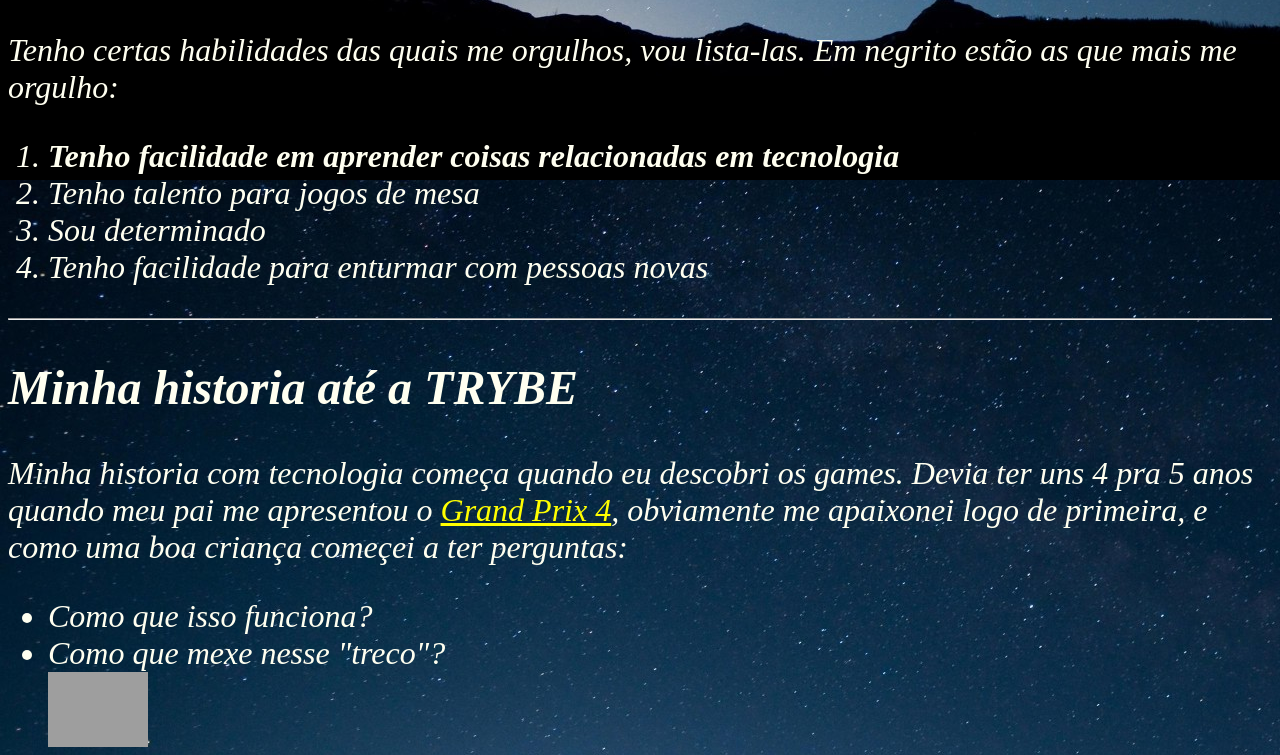
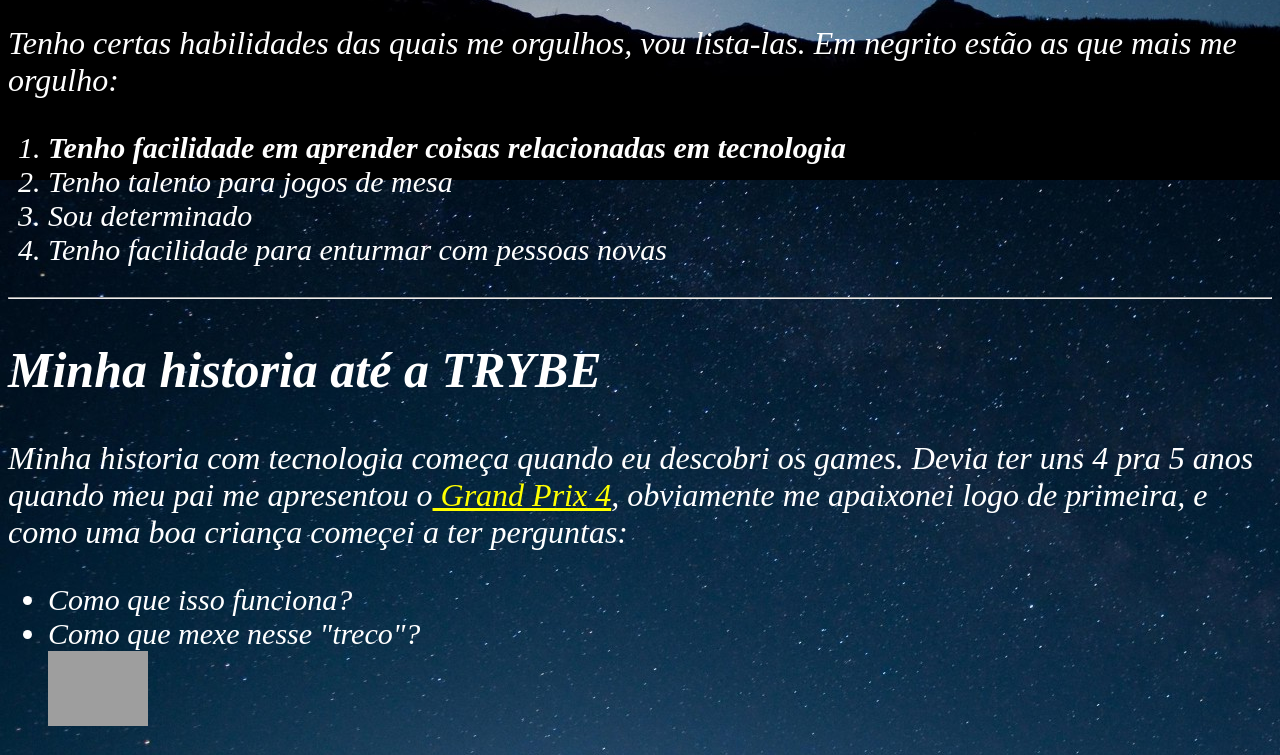
Before and after one commit to NelipeFunes/Trybe_exercicios, a plain HTML site: page Portifolio_WEB/index.html in a window 1280 px wide. Shown: the part 900-1655 px from the top of the page. Drawn offline with Linux system fonts and the light colour scheme; grey boxes are pictures that could not be loaded.

Commit message:
Atualizaçao CSS

```diff
--- a/Portifolio_WEB/index.html
+++ b/Portifolio_WEB/index.html
@@ -10,20 +10,32 @@ a {
 }
 #nome{
     font-size: xx-large;
+    color: white;
+}
+p{
+font-size: xx-large;
+color: white;
+}
+.Listas{
+    color: white;
+    font-size: 30px;
 }
 
+#historia{
+    color: white;
+    font-size: 50px;
+}
 </style>
 
 </head>
 <body background="./PlanodeFundo2.jpg"><center>
- <font color="fffff"
     <h1 id="nome"> Felipe Pereira Nunes </h1>
  <p><img  src = "./Fotofelipe.jpeg"  alt = "foto felipe" width="200px"></p>
  <p>Meu nome é <a href="https://www.linkedin.com/in/nelipefunes/" target="/blanket">Felipe</a>, tenho 18 anos e sou de <a href="https://pt.wikipedia.org/wiki/Pouso_Alto"  target="/blanket"><em>Pouso alto</a>, cidadezinha do interior de Minas Gerais e essa é a minha <a href="#historia" >historia</a></p>
 
     <p>Sou apaixonado por games e automobilismo. Aqui vai uma lista de jogos, series e filmes que eu gosto muito</p>
 
-    <ul>
+    <ul class="Listas">
 <li><a href="https://store.steampowered.com/app/730/CounterStrike_Global_Offensive/"  target="/blanket">CS:GO(Counter-Strike)</a>
 <img src="./iconecs.png" alt="Icone CSGO" width="40px" hspace="10px"></li>
 <li><a href="https://www.ea.com/pt-br/games/f1/f1-2021" target="/blanket" >F1 2021</a>
@@ -36,32 +48,46 @@ a {
 <img src="./iconeBTF.jpg" alt="Icone De Volta Para o Futuro" width="80px" hspace="10px"></li>
 </ul>
 </center>
+
+
 <hr>
+
 <p>Tenho certas habilidades das quais me orgulhos, vou lista-las. Em negrito estão as que mais me orgulho:</p>
-<ol>
+
+<ol class="Listas">
 <li><strong>Tenho facilidade em aprender coisas relacionadas em tecnologia</strong></li>
 <li>Tenho talento para jogos de mesa</li>
 <li>Sou determinado</li>
 <li>Tenho facilidade para enturmar com pessoas novas</li>
 </ol>
+
 <hr>
+
 <h2 id="historia">Minha historia até a TRYBE</h2>
-<p>Minha historia com tecnologia começa quando eu descobri os games. Devia ter uns 4 pra 5 anos quando meu pai me apresentou o
-    <a href="https://en.wikipedia.org/wiki/Grand_Prix_4" target="/blanket"> Grand Prix 4</a>, obviamente me apaixonei logo de primeira, e como uma boa criança começei a ter perguntas:
-    <ul>
+
+<p>Minha historia com tecnologia começa quando eu descobri os games. Devia ter uns 4 pra 5 anos quando meu pai me apresentou o<a href="https://en.wikipedia.org/wiki/Grand_Prix_4" target="/blanket"> Grand Prix 4</a>, obviamente me apaixonei logo de primeira, e como uma boa criança começei a ter perguntas:</p>
+
+    <ul class="Listas">
         <li>Como que isso funciona?</li>
         <li>Como que mexe nesse "treco"?</li>  <img src="https://c.tenor.com/uaTT7uIRkzkAAAAM/minions-confuse.gif" alt="gif de pergunta" width="100px" >
     </ul>
-Então, começei a mexer e aprender cada vez mais sobre o computador, tanto quanto a parte de software e hardware. Ralei, ralei, e depois ralei mais um pouco. Com 14 anos ja era considerado o expert em computadores pela familia.
+
+    <p>Então, começei a mexer e aprender cada vez mais sobre o computador, tanto quanto a parte de software e hardware. Ralei, ralei, e depois ralei mais um pouco. Com 14 anos ja era considerado o expert em computadores pela familia.
 Nessa mesma epoca abriu uma escola com uma variedade de cursos sobre tecnologia. Um deles era o curso de design de games, o qual, me interessei demais.
 Começei esse mesmo curso e la foi me apresentado o brilhante mundo da programação. Nesse curso me ensinaram a mexer com C++. Me achava o <strong>CARA</strong> por conseguir executar comandos simples, mas pra mim era uma conquista e tanto.
 Quando terminei o curso, parecia que eu nao tinha feito ele porque ja nao conseguia lembrar de nada, mas o amor pela programação se manteve.
 Em 2020, ano em que eu iria formar no ensino medio, meu primo <a href="https://www.linkedin.com/in/antoniopaolillo/" target="/blanket">Antonio Paolillo</a>(Estudante da turma fundadora)
 me apresentou a Trybe <br>
 Eu sabia que eu queria algo com computadores e programação mas nao sabia o que fazer em especifico. Conversei com familiares e amigos, pedindo uma ajuda em relaçao ao meu proximo passo. Após pensar, pensar e repensar, decidir fazer minha inscrição para o processo seletivo para a Turma XP. Infelizmente nao consegui entrar na Turma XP mas garanti minha vaga na Turma 19, a qual estou hoje.
+
 <br>
+
 Estou muito feliz, pois iniciei minha jornada como desenvolvedor web.
+
 </p>
+
 <hr>
+
 </body>
+
 </html>
```
